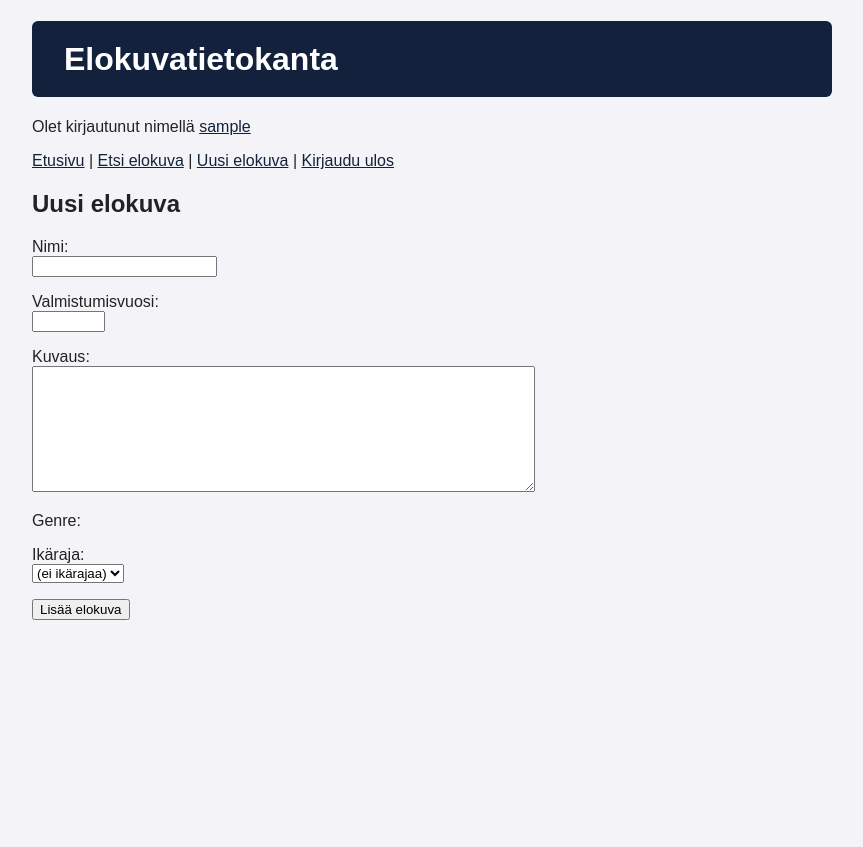
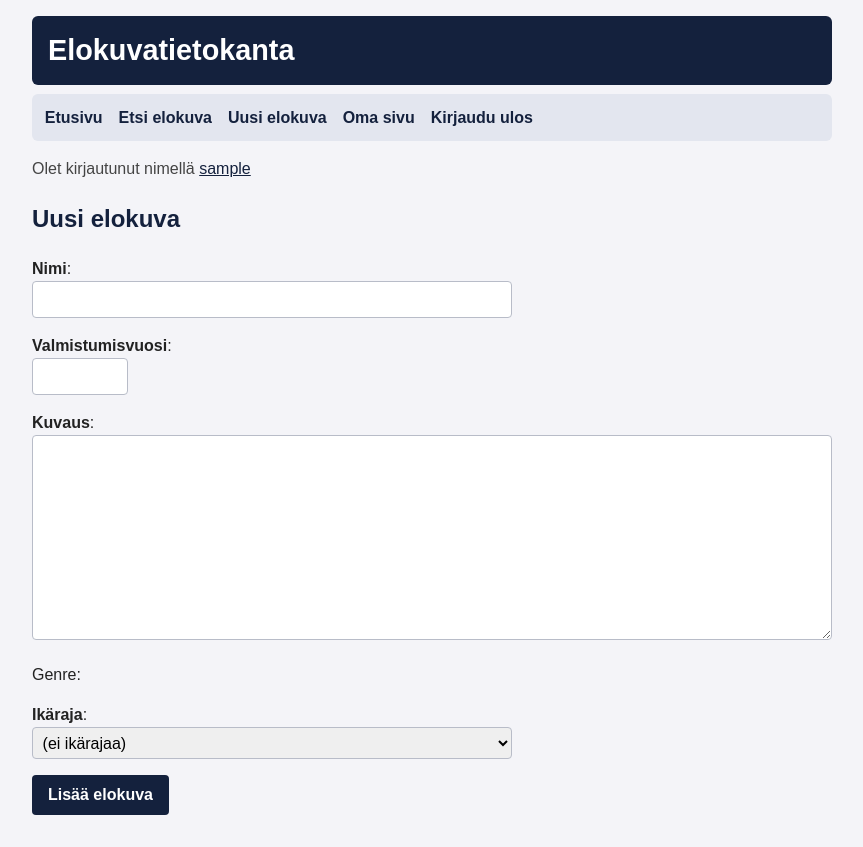
Before and after one commit to Overrage14/elokuvat, a Flask app: page /new_movie in a window 1280 px wide. Shown: the whole page, without its empty margins (208-1071 px from the left). Before the commit the page ends 620 px from the top, so only its background shows below. Run offline with Flask 3, Linux system fonts and the light colour scheme; the visitor is signed in with stand-in values (Sample User, id 1); data that the repository does not hold is empty.

Commit message:
Improve page layout and accessibility

```diff
--- a/static/main.css
+++ b/static/main.css
@@ -1,36 +1,188 @@
+* {
+  box-sizing: border-box;
+}
+
 body {
-  margin: auto;
-  max-width: 50em;
+  margin: 0 auto;
+  max-width: 52em;
+  padding: 1em;
   font-family: sans-serif;
+  line-height: 1.5;
   background-color: #f4f4f8;
   color: #222222;
-  padding: 0 1em;
 }
 
-h1 {
+header {
   background-color: #14213d;
   color: #ffffff;
-  padding: 0.6em 1em;
+  padding: 0.8em 1em;
   border-radius: 6px;
+}
+
+header h1 {
+  margin: 0;
+  font-size: 1.8em;
+}
+
+header h1 a {
+  color: inherit;
+  text-decoration: none;
+}
+
+nav {
+  background-color: #e3e6ef;
+  border-radius: 6px;
+  margin: 0.6em 0 1em;
+  padding: 0.5em 0.8em;
+}
+
+nav ul {
+  display: flex;
+  flex-wrap: wrap;
+  gap: 0.2em 1em;
+  margin: 0;
+  padding: 0;
+  list-style: none;
+}
+
+nav a {
+  color: #14213d;
+  font-weight: 600;
+  text-decoration: none;
+}
+
+nav a:hover {
+  text-decoration: underline;
 }
 
 a {
   color: #14213d;
 }
 
+h2,
+h3 {
+  color: #14213d;
+}
+
+ul {
+  padding-left: 1.3em;
+}
+
+li {
+  margin: 0.2em 0;
+}
+
+.user-info {
+  margin: 0 0 1em;
+  color: #444444;
+}
+
 .movie {
+  background-color: #ffffff;
   border: 1px solid #cccccc;
   border-radius: 6px;
   margin: 1em 0;
-  padding: 0.4em 1em;
+  padding: 0.6em 1em;
+}
+
+.movie a {
+  font-weight: 600;
+}
+
+.flash {
+  border: 2px solid #444444;
+  border-radius: 6px;
+  margin: 1em 0;
+  padding: 0.6em 0.8em;
   background-color: #ffffff;
 }
 
-.info {
-  border: 2px solid #b00020;
-  border-radius: 6px;
-  margin: 1em 0;
-  padding: 0.5em;
+.flash.error {
+  border-color: #b00020;
   background-color: #fdecea;
   color: #b00020;
 }
+
+.flash.success {
+  border-color: #1b5e20;
+  background-color: #e8f5e9;
+  color: #1b5e20;
+}
+
+.flash.info {
+  border-color: #1a4f8b;
+  background-color: #e8f0fb;
+  color: #1a4f8b;
+}
+
+form {
+  margin: 1em 0;
+}
+
+label {
+  font-weight: 600;
+}
+
+input[type="text"],
+input[type="password"],
+select {
+  border: 1px solid #b8bcc8;
+  border-radius: 4px;
+  font: inherit;
+  max-width: 30em;
+  padding: 0.35em;
+  width: 100%;
+}
+
+input[size="6"] {
+  width: 6em;
+}
+
+input[size="4"] {
+  width: 4em;
+}
+
+textarea {
+  border: 1px solid #b8bcc8;
+  border-radius: 4px;
+  font: inherit;
+  max-width: 100%;
+  padding: 0.35em;
+  resize: vertical;
+  width: 100%;
+}
+
+input[type="checkbox"] {
+  margin-right: 0.3em;
+}
+
+input[type="submit"] {
+  background-color: #14213d;
+  border: 0;
+  border-radius: 4px;
+  color: #ffffff;
+  cursor: pointer;
+  font: inherit;
+  font-weight: 600;
+  padding: 0.5em 1em;
+}
+
+input[type="submit"]:hover {
+  background-color: #1f3260;
+}
+
+.pagination {
+  margin-top: 1em;
+}
+
+.pagination a {
+  margin-left: 0.5em;
+}
+
+a:focus,
+input:focus,
+textarea:focus,
+select:focus {
+  outline: 2px solid #14213d;
+  outline-offset: 2px;
+}
--- a/templates/layout.html
+++ b/templates/layout.html
@@ -1,39 +1,48 @@
 <!DOCTYPE html>
-<html>
+<html lang="fi">
 
 <head>
+  <meta charset="utf-8">
+  <meta name="viewport" content="width=device-width, initial-scale=1">
   <title>{% block title %}{% endblock %}</title>
   <link rel="stylesheet" href="/static/main.css">
 </head>
 
 <body>
-  <h1>Elokuvatietokanta</h1>
+  <header>
+    <h1><a href="/">Elokuvatietokanta</a></h1>
+  </header>
 
-  {% if session.user_id %}
-  <p>
-    Olet kirjautunut nimellä <a href="/user/{{ session.user_id }}">{{ session.username }}</a>
-  </p>
-  {% endif %}
+  <nav aria-label="Päävalikko">
+    <ul>
+      <li><a href="/">Etusivu</a></li>
+      <li><a href="/find_movie">Etsi elokuva</a></li>
+      {% if session.user_id %}
+      <li><a href="/new_movie">Uusi elokuva</a></li>
+      <li><a href="/user/{{ session.user_id }}">Oma sivu</a></li>
+      <li><a href="/logout">Kirjaudu ulos</a></li>
+      {% else %}
+      <li><a href="/login">Kirjaudu sisään</a></li>
+      <li><a href="/register">Luo tunnus</a></li>
+      {% endif %}
+    </ul>
+  </nav>
 
-  <p>
-    <a href="/">Etusivu</a> |
-    <a href="/find_movie">Etsi elokuva</a> |
-  {% if session.user_id %}
-    <a href="/new_movie">Uusi elokuva</a> |
-    <a href="/logout">Kirjaudu ulos</a>
-  {% else %}
-    <a href="/login">Kirjaudu sisään</a> |
-    <a href="/register">Luo tunnus</a>
-  {% endif %}
-  </p>
+  <main>
+    {% if session.user_id %}
+    <p class="user-info">
+      Olet kirjautunut nimellä <a href="/user/{{ session.user_id }}">{{ session.username }}</a>
+    </p>
+    {% endif %}
 
-  {% for message in get_flashed_messages() %}
-  <div class="info">
-    {{ message }}
-  </div>
-  {% endfor %}
+    {% with messages = get_flashed_messages(with_categories=true) %}
+      {% for category, message in messages %}
+      <div class="flash {{ category }}" role="status">{{ message }}</div>
+      {% endfor %}
+    {% endwith %}
 
-  {% block content %}{% endblock %}
+    {% block content %}{% endblock %}
+  </main>
 </body>
 
 </html>
--- a/templates/pagination.html
+++ b/templates/pagination.html
@@ -1,4 +1,4 @@
-<p>
+<p class="pagination">
   Sivu {{ page }} / {{ page_count }}
 {% if page > 1 %}
   <a href="{{ page_url }}page={{ page - 1 }}">Edellinen sivu</a>
```
